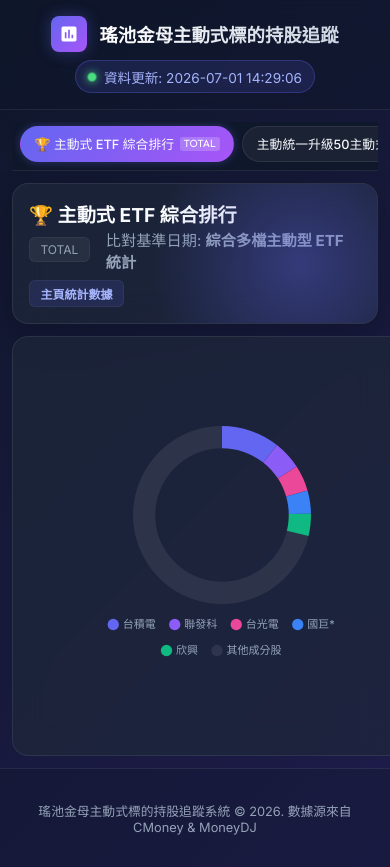
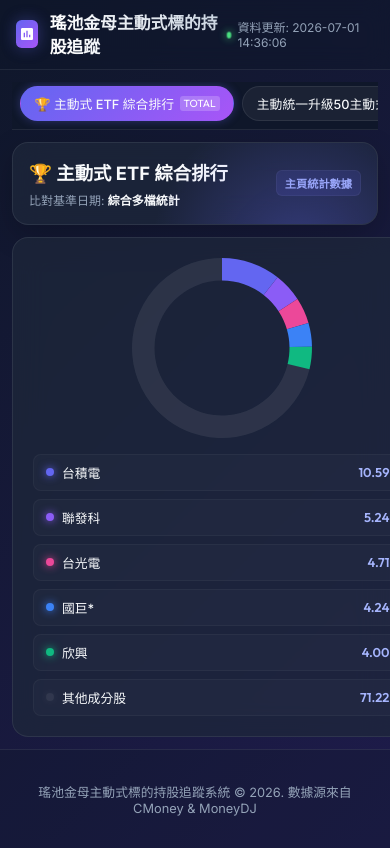
Before and after one commit to bikeweng-debug/investment-tracker, a plain HTML site: page index.html in a window 390 px wide. Shown: the top 867 px of the page. Drawn offline with nearby package versions, Linux system fonts and the light colour scheme.

Commit message:
Optimize mobile layout layout and chart legend rendering

```diff
--- a/data.js
+++ b/data.js
@@ -1,5 +1,5 @@
 window.dashboardData = {
-  "updateTime": "2026-07-01 14:29:06",
+  "updateTime": "2026-07-01 14:36:06",
   "date": "2026-07-01",
   "results": [
     {
--- a/index.html
+++ b/index.html
@@ -545,19 +545,90 @@
       box-shadow: 0 0 22px rgba(99, 102, 241, 0.5);
     }
 
+    /* 自訂圖例樣式 (通用，預設在寬螢幕隱藏) */
+    .custom-legend-container {
+      display: none;
+      width: 100%;
+      margin-top: 1rem;
+      flex-direction: column;
+      gap: 0.5rem;
+    }
+
+    .custom-legend-item {
+      display: flex;
+      justify-content: space-between;
+      align-items: center;
+      padding: 0.5rem 0.75rem;
+      background: rgba(255, 255, 255, 0.02);
+      border: 1px solid rgba(255, 255, 255, 0.04);
+      border-radius: 8px;
+      font-size: 0.8rem;
+    }
+
+    .legend-left {
+      display: flex;
+      align-items: center;
+      gap: 0.5rem;
+    }
+
+    .legend-color-dot {
+      width: 8px;
+      height: 8px;
+      border-radius: 50%;
+    }
+
+    .legend-name {
+      font-weight: 500;
+      color: var(--text-main);
+    }
+
+    .legend-ratio {
+      font-family: var(--font-outfit);
+      font-weight: 600;
+      color: #a5b4fc;
+    }
+
     /* 手機版 (RWD) 以手機瀏覽為主的配置 */
     @media (max-width: 768px) {
       header {
         position: static; /* 手機上 header 可以隨頁面捲走 */
-        padding: 1rem;
-        flex-direction: column;
+        padding: 0.65rem 1rem;
+        flex-direction: row; /* 水平排列 */
+        justify-content: space-between;
+        align-items: center;
         gap: 0.5rem;
-        align-items: center;
-        text-align: center;
+      }
+
+      .logo-icon {
+        width: 1.75rem;
+        height: 1.75rem;
+        border-radius: 0.35rem;
+      }
+
+      .logo-icon svg {
+        width: 1rem;
+        height: 1rem;
       }
 
       .header-title {
-        font-size: 1.15rem;
+        font-size: 1.05rem; /* 小巧避免換行 */
+      }
+
+      .header-info {
+        font-size: 0.75rem;
+      }
+
+      .update-badge {
+        background: transparent;
+        border: none;
+        padding: 0;
+        color: var(--text-muted);
+        gap: 0.35rem;
+      }
+
+      .update-dot {
+        width: 0.35rem;
+        height: 0.35rem;
       }
 
       .dashboard-container {
@@ -662,13 +733,50 @@
 
       .hero-card {
         padding: 1rem;
-        flex-direction: column;
-        align-items: flex-start;
+        flex-direction: row; /* 水平排列，左右各一邊 */
+        justify-content: space-between;
+        align-items: center;
         gap: 0.5rem;
       }
 
+      .hero-card div:first-child {
+        display: flex;
+        flex-direction: column;
+        gap: 0.35rem;
+        flex: 1;
+        min-width: 0;
+      }
+
       .hero-card h2 {
-        font-size: 1.2rem;
+        font-size: 1.15rem;
+        white-space: nowrap;
+        overflow: hidden;
+        text-overflow: ellipsis;
+      }
+
+      .hero-subtitle {
+        font-size: 0.75rem;
+        display: flex;
+        flex-wrap: wrap;
+        align-items: center;
+        gap: 0.5rem;
+        color: var(--text-muted);
+      }
+
+      .hero-subtitle strong {
+        color: var(--text-main);
+      }
+
+      /* 手機上將 TOTAL 這個 badge 在卡片內隱藏，因為上面的 Tab 已經有 TOTAL 標籤 */
+      .hero-card #target-symbol {
+        display: none;
+      }
+
+      .hero-card .hero-tag:last-child {
+        font-size: 0.7rem;
+        padding: 0.25rem 0.5rem;
+        margin: 0;
+        flex-shrink: 0;
       }
 
       .changes-grid {
@@ -687,7 +795,11 @@
       }
 
       .chart-container {
-        height: 240px;
+        height: 180px; /* 稍微縮小，為 HTML 圖例讓路 */
+      }
+
+      .custom-legend-container {
+        display: flex; /* 手機顯示自訂圖例 */
       }
 
       /* 表格在手機上的調整 */
@@ -810,10 +922,12 @@
       <div class="details-row">
         <!-- 左：圓餅圖 -->
         <div class="chart-card">
-          <h4 class="sidebar-section-title" style="margin-bottom: 1.5rem; align-self: flex-start;">前十大持股比例</h4>
+          <h4 class="sidebar-section-title" style="margin-bottom: 1.5rem; align-self: flex-start;">前五大持股比例</h4>
           <div class="chart-container">
             <canvas id="holdingsChart"></canvas>
           </div>
+          <!-- 自訂圖例 (供手機版渲染) -->
+          <div id="custom-chart-legend" class="custom-legend-container"></div>
         </div>
 
         <!-- 右：表格明細 -->
@@ -1014,7 +1128,7 @@
       const compareBaseDate = document.getElementById('compare-base-date');
 
       if (symbol === 'TOTAL') {
-        compareBaseDate.innerText = '綜合多檔主動型 ETF 統計';
+        compareBaseDate.innerText = '綜合多檔統計';
       } else if (compare) {
         compareBaseDate.innerText = compare.prev_date;
       } else {
@@ -1201,6 +1315,15 @@
         'rgba(255, 255, 255, 0.08)' // Muted White
       ];
 
+      const isMobile = window.innerWidth <= 768;
+
+      // 如果是手機版，渲染自訂 HTML 圖例
+      if (isMobile) {
+        renderCustomLegend(labels, data, chartColors);
+      } else {
+        document.getElementById('custom-chart-legend').innerHTML = ''; // 桌面版清除自訂圖例
+      }
+
       if (chartInstance) {
         chartInstance.destroy();
       }
@@ -1221,7 +1344,7 @@
           maintainAspectRatio: false,
           plugins: {
             legend: {
-              display: true,
+              display: !isMobile, // 手機版隱藏 Chart.js 預設圖例
               position: 'bottom',
               labels: {
                 color: '#94a3b8',
@@ -1254,6 +1377,30 @@
       });
     }
 
+    // 渲染手機端專用自訂 HTML 圖例
+    function renderCustomLegend(labels, data, colors) {
+      const container = document.getElementById('custom-chart-legend');
+      container.innerHTML = '';
+
+      labels.forEach((label, index) => {
+        const value = data[index];
+        const color = colors[index];
+
+        const item = document.createElement('div');
+        item.className = 'custom-legend-item';
+
+        item.innerHTML = `
+          <div class="legend-left">
+            <div class="legend-color-dot" style="background-color: ${color}; box-shadow: 0 0 8px ${color}"></div>
+            <span class="legend-name">${label}</span>
+          </div>
+          <span class="legend-ratio">${value.toFixed(2)}%</span>
+        `;
+
+        container.appendChild(item);
+      });
+    }
+
     // 初始化頁面
     window.onload = checkDataAndInit;
   </script>
```
Also changed, not shown: 2 other files.
